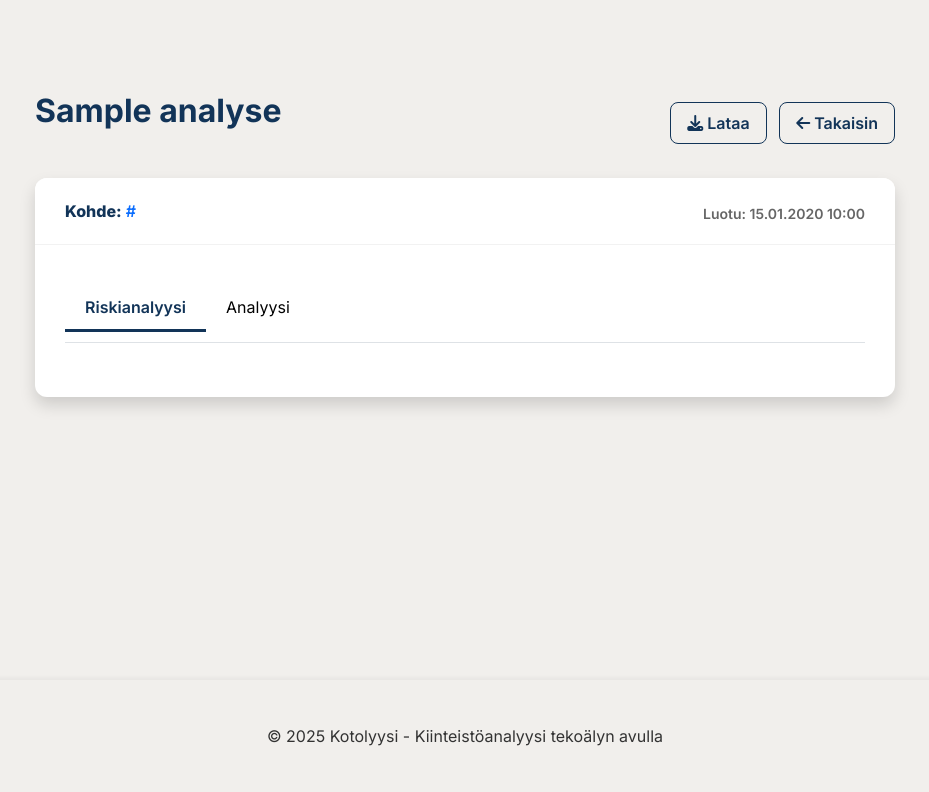
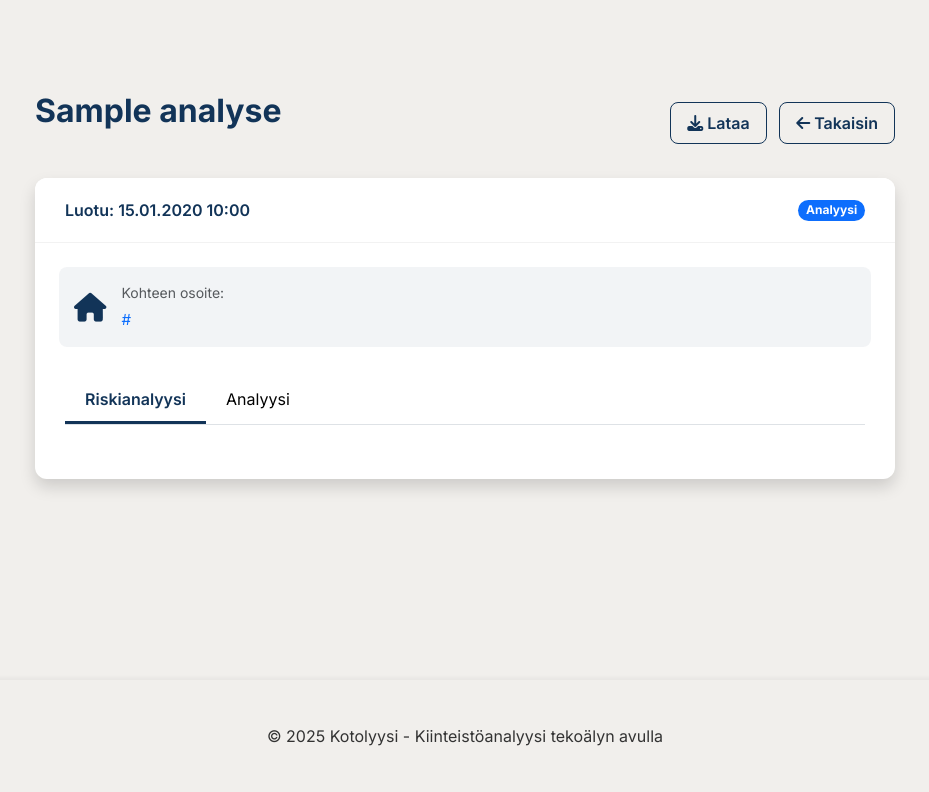
Before and after one commit to MarkkuSeppala/asuntoanalyysi_2, a Flask app: page /analysis/1 in a window 1280 px wide. Shown: the part 160-952 px from the top of the page, without its empty margins (175-1104 px from the left). Run offline with Flask 3, Linux system fonts and the light colour scheme; a user stored in the database is signed in; tables that the repository leaves empty hold one stand-in row (values such as "Sample post").

Commit message:
uusi analysis

```diff
--- a/templates/analysis.html
+++ b/templates/analysis.html
@@ -3,15 +3,12 @@
 {% block title %}Analyysi - {{ analysis.title or 'Nimetön analyysi' }}{% endblock %}
 
 {% block extra_css %}
-<!-- Lisätään Markdown-tuen kirjasto -->
-<script src="https://cdn.jsdelivr.net/npm/marked/marked.min.js"></script>
-<!-- Lisätään riskimittarin tyylit -->
-<link rel="stylesheet" href="{{ url_for('static', filename='css/risk-meter.css') }}">
 <style>
     :root {
         --primary-color: #F1EFEC;
         --secondary-color: #D4C9BE;
         --accent-color: #123458;
+        --accent-light: #2a4d77;
         --neutral-color: #030303;
     }
 
@@ -94,9 +91,40 @@
         padding: 30px;
     }
 
+    .analysis-tabs {
+        display: flex;
+        border-bottom: 1px solid #dee2e6;
+        margin-bottom: 20px;
+    }
+
+    .tab-btn {
+        background: none;
+        border: none;
+        padding: 10px 20px;
+        font-size: 1rem;
+        cursor: pointer;
+        border-bottom: 3px solid transparent;
+        transition: all 0.3s;
+        color: var(--neutral-color);
+    }
+
+    .tab-btn.active {
+        border-bottom: 3px solid var(--accent-color);
+        color: var(--accent-color);
+        font-weight: 600;
+    }
+
+    .tab-content {
+        display: none;
+    }
+
+    .tab-content.active {
+        display: block;
+    }
+
     .analysis-content {
         background-color: white;
-        padding: 25px;
+        padding: 0;
         line-height: 1.6;
         font-size: 1.05rem;
     }
@@ -134,35 +162,60 @@
         margin-bottom: 8px;
     }
 
-    .analysis-content em {
-        font-style: italic;
+    .property-details {
+        margin-top: 15px;
+        display: flex;
+        align-items: center;
+        background-color: rgba(18, 52, 88, 0.05);
+        padding: 15px;
+        border-radius: 8px;
     }
 
-    .analysis-content strong {
-        font-weight: bold;
+    .property-icon {
+        font-size: 1.8rem;
+        margin-right: 15px;
+        color: var(--accent-color);
     }
 
-    .analysis-footer {
-        margin-top: 30px;
-        color: #6c757d;
-        font-size: 0.9rem;
-        text-align: center;
-        border-top: 1px solid #eee;
-        padding-top: 20px;
+    .property-url {
+        font-size: 0.95rem;
+        word-break: break-all;
     }
 
-    .risk-analysis {
-        margin-top: 30px;
+    /* Risk styling */
+    .risk-header {
+        display: flex;
+        align-items: center;
+        margin-bottom: 30px;
+    }
+
+    .risk-header-value {
+        font-size: 3rem;
+        font-weight: 800;
+        line-height: 1;
+        color: var(--accent-color);
+        margin-right: 10px;
+    }
+
+    .risk-header-scale {
+        font-size: 1rem;
+        color: #6c757d;
+        margin-bottom: 5px;
+    }
+
+    .risk-header-label {
+        font-size: 1rem;
+        font-weight: 600;
     }
 
     .risk-meter {
         width: 100%;
-        height: 8px;
-        background-color: var(--primary-color);
-        margin: 16px 0;
+        height: 10px;
+        background-color: #e9ecef;
+        border-radius: 5px;
+        overflow: hidden;
+        margin-bottom: 10px;
         position: relative;
-        border-radius: 4px;
-        overflow: hidden;
     }
 
     .risk-meter-fill {
@@ -221,55 +273,68 @@
     }
 
     .risk-area-row {
+        background-color: white;
+        border-radius: 10px;
         padding: 20px;
-        border-bottom: 1px solid #dee2e6;
-        margin-bottom: 5px;
+        margin-bottom: 15px;
+        box-shadow: 0 2px 10px rgba(0, 0, 0, 0.05);
+        transition: all 0.3s ease;
     }
 
-    .risk-area-row:last-child {
-        border-bottom: none;
+    .risk-area-row:hover {
+        transform: translateY(-3px);
+        box-shadow: 0 5px 15px rgba(0, 0, 0, 0.1);
     }
 
     .risk-area-title {
-        font-weight: 600;
+        font-weight: 700;
         color: var(--accent-color);
         margin-bottom: 10px;
+        font-size: 1.1rem;
     }
 
-    .list-group {
-        margin-top: 30px;
+    .risk-detail-container {
+        margin-top: 40px;
     }
 
-    /* Tab styling */
-    .results-tabs {
-        display: flex;
-        border-bottom: 1px solid #dee2e6;
+    .risk-detail-container h3 {
+        font-size: 1.5rem;
         margin-bottom: 20px;
+        color: var(--accent-color);
+        font-weight: 700;
     }
 
-    .tab-btn {
-        background: none;
-        border: none;
-        padding: 10px 20px;
-        font-size: 1rem;
-        cursor: pointer;
-        border-bottom: 3px solid transparent;
-        transition: all 0.3s;
-        color: var(--neutral-color);
+    .risk-scale {
+        display: flex;
+        justify-content: space-between;
+        font-size: 0.85rem;
+        color: #6c757d;
     }
 
-    .tab-btn.active {
-        border-bottom: 3px solid var(--accent-color);
-        color: var(--accent-color);
-        font-weight: 600;
+    /* Animation */
+    @keyframes fadeIn {
+        from { opacity: 0; transform: translateY(20px); }
+        to { opacity: 1; transform: translateY(0); }
     }
 
-    .tab-content {
-        display: none;
+    .fade-in {
+        animation: fadeIn 0.6s ease-out forwards;
     }
 
-    .tab-content.active {
-        display: block;
+    /* Responsive */
+    @media (max-width: 992px) {
+        .card-header-custom {
+            flex-direction: column;
+            align-items: flex-start;
+        }
+
+        .card-header-custom small {
+            margin-top: 10px;
+        }
+
+        .risk-header-value {
+            font-size: 2.5rem;
+        }
     }
 
     @media (max-width: 768px) {
@@ -302,36 +416,51 @@
         </div>
     </div>
 
-    <div class="analysis-card shadow">
+    <div class="analysis-card shadow fade-in">
         <div class="card-header-custom d-flex justify-content-between align-items-center">
+            <span>Luotu: {{ analysis.created_at.strftime('%d.%m.%Y %H:%M') }}</span>
+            <span class="badge rounded-pill bg-primary">Analyysi</span>
+        </div>
+
+        <div class="property-details mx-4 mt-4">
+            <i class="fas fa-home property-icon"></i>
             <div>
-                <strong>Kohde:</strong> <a href="{{ analysis.property_url }}" target="_blank" class="text-decoration-none">{{ analysis.property_url }}</a>
+                <div class="small text-muted mb-1">Kohteen osoite:</div>
+                <a href="{{ analysis.property_url }}" target="_blank" class="property-url text-decoration-none">
+                    {{ analysis.property_url }}
+                </a>
             </div>
-            <small>Luotu: {{ analysis.created_at.strftime('%d.%m.%Y %H:%M') }}</small>
         </div>
+
         <div class="card-body">
-            <div class="results-tabs">
+            <div class="analysis-tabs">
                 <button class="tab-btn active" data-tab="risk-analysis">Riskianalyysi</button>
                 <button class="tab-btn" data-tab="analysis">Analyysi</button>
             </div>
 
-            <div class="tab-content" id="analysis">
-                <div id="analysisContent" class="analysis-content"></div>
-                <div id="analysisRawContent" data-content="{{ analysis.content|safe }}" style="display: none;"></div>
+            <!-- Riskianalyysi-välilehti -->
+            <div class="tab-content active" id="risk-analysis">
+                {% if risk_analysis %}
+                <div class="risk-meter-container">
+                    <div class="risk-header">
+                        <div class="risk-header-value">{{ risk_analysis.kokonaisriskitaso }}</div>
+                        <div>
+                            <div class="risk-header-scale">/10</div>
+                            <div class="risk-header-label">Kokonaisriskitaso</div>
+                        </div>
                     </div>
 
-            {% if risk_analysis %}
-            <div class="tab-content active" id="risk-analysis">
-                <div class="d-flex align-items-center mb-5">
-                    <div class="flex-grow-1">
-                        <div class="fw-bold mb-2">Kokonaisriskitaso</div>
-                        <div class="d-flex align-items-center mb-2">
-                            <span class="risk-score">{{ risk_analysis.kokonaisriskitaso }}</span><span class="ms-1 text-muted">/10</span>
-                        </div>
                     <div class="risk-meter">
                         <div class="risk-meter-fill {% if risk_analysis.kokonaisriskitaso <= 3.4 %}risk-low{% elif risk_analysis.kokonaisriskitaso <= 5.5 %}risk-medium{% elif risk_analysis.kokonaisriskitaso <= 6.9 %}risk-high{% else %}risk-critical{% endif %}" style="width: {{ risk_analysis.kokonaisriskitaso * 10 }}%;"></div>
                     </div>
-                        <div class="text-muted small mt-1">
+
+                    <div class="risk-scale">
+                        <div>Matala riski (0)</div>
+                        <div>Normaali riski (5)</div>
+                        <div>Kohonnut riski (10)</div>
+                    </div>
+
+                    <div class="mt-2">
                         {% if risk_analysis.kokonaisriskitaso <= 3.4 %}
                             <span class="risk-label risk-level-low">Matala riski</span>
                         {% elif risk_analysis.kokonaisriskitaso <= 5.5 %}
@@ -343,34 +472,39 @@
                         {% endif %}
                     </div>
                 </div>
+
+                <div class="risk-detail-container">
+                    <h3>Riskiarvio osa-alueittain</h3>
+
+                    <div class="row">
+                        {% for riski in risk_analysis.riskimittari %}
+                        <div class="col-lg-6 mb-4">
+                            <div class="risk-area-row">
+                                <div class="d-flex justify-content-between align-items-center mb-2">
+                                    <h5 class="risk-area-title mb-0">{{ riski.osa_alue }}</h5>
+                                    <div>
+                                        {% if riski.riski_taso <= 3.4 %}
+                                            <span class="risk-label risk-level-low">{{ riski.riski_taso }}/10</span>
+                                        {% elif riski.riski_taso <= 5.5 %}
+                                            <span class="risk-label risk-level-medium">{{ riski.riski_taso }}/10</span>
+                                        {% elif riski.riski_taso <= 6.9 %}
+                                            <span class="risk-label risk-level-medium">{{ riski.riski_taso }}/10</span>
+                                        {% else %}
+                                            <span class="risk-label risk-level-high">{{ riski.riski_taso }}/10</span>
+                                        {% endif %}
+                                    </div>
                                 </div>
 
-                <div class="list-group">
-                    {% for riski in risk_analysis.riskimittari %}
-                    <div class="list-group-item risk-area-row">
-                        <div class="d-flex align-items-center">
-                            <div class="flex-grow-1">
-                                <h5 class="risk-area-title">{{ riski.osa_alue }}</h5>
                                 {% if riski.kuvaus %}
                                 <p class="mb-3">{{ riski.kuvaus }}</p>
                                 {% endif %}
+
                                 <div class="risk-meter mt-3">
                                     <div class="risk-meter-fill {% if riski.riski_taso <= 3.4 %}risk-low{% elif riski.riski_taso <= 5.5 %}risk-medium{% elif riski.riski_taso <= 6.9 %}risk-high{% else %}risk-critical{% endif %}" style="width: {{ riski.riski_taso * 10 }}%;"></div>
                                 </div>
-                                <div class="d-flex justify-content-between mt-2">
-                                    <div class="text-muted small">
-                                        {% if riski.riski_taso <= 3.4 %}
-                                            <span class="risk-label risk-level-low">Matala ({{ riski.riski_taso }})</span>
-                                        {% elif riski.riski_taso <= 5.5 %}
-                                            <span class="risk-label risk-level-medium">Keskitaso ({{ riski.riski_taso }})</span>
-                                        {% elif riski.riski_taso <= 6.9 %}
-                                            <span class="risk-label risk-level-medium">Kohonnut ({{ riski.riski_taso }})</span>
-                                        {% else %}
-                                            <span class="risk-label risk-level-high">Korkea ({{ riski.riski_taso }})</span>
-                                        {% endif %}
-                                    </div>
-                                    <div class="text-muted small">Osuus: {{ riski.osuus_prosenttia }}%</div>
-                                </div>
+
+                                <div class="text-muted small mt-2 text-end">
+                                    Painoarvo: {{ riski.osuus_prosenttia }}%
                                 </div>
                             </div>
                         </div>
@@ -378,13 +512,18 @@
                     </div>
                 </div>
                 {% else %}
-            <div class="tab-content active" id="risk-analysis">
                 <div class="alert alert-info">
                     <h4 class="alert-heading"><i class="fas fa-info-circle me-2"></i>Riskianalyysi ei saatavilla</h4>
-                    <p>Riskianalyysin tietoja ei ole saatavilla tälle analyysille.</p>
-                </div>
+                    <p>Tästä kohteesta ei ole saatavilla riskianalyysiä. Analyysi edellyttää riittävästi tietoja kohteesta.</p>
                 </div>
                 {% endif %}
+            </div>
+
+            <!-- Analyysi-välilehti -->
+            <div class="tab-content" id="analysis">
+                <div class="analysis-content markdown-content" id="analysisContent"></div>
+                <div id="analysisRawContent" data-content="{{ analysis.content|safe }}" style="display: none;"></div>
+            </div>
         </div>
     </div>
 </div>
@@ -392,8 +531,8 @@
 
 {% block extra_js %}
 <script>
+    document.addEventListener('DOMContentLoaded', function() {
         // Välilehtien vaihtaminen
-    document.addEventListener('DOMContentLoaded', function() {
         const tabButtons = document.querySelectorAll('.tab-btn');
         const tabContents = document.querySelectorAll('.tab-content');
 
```
Also changed, not shown: other parts of templates/analysis.html (+57 -12 lines), templates/analyses.html (+6 -30 lines). Lines whose indentation alone changed are shown as unchanged.
